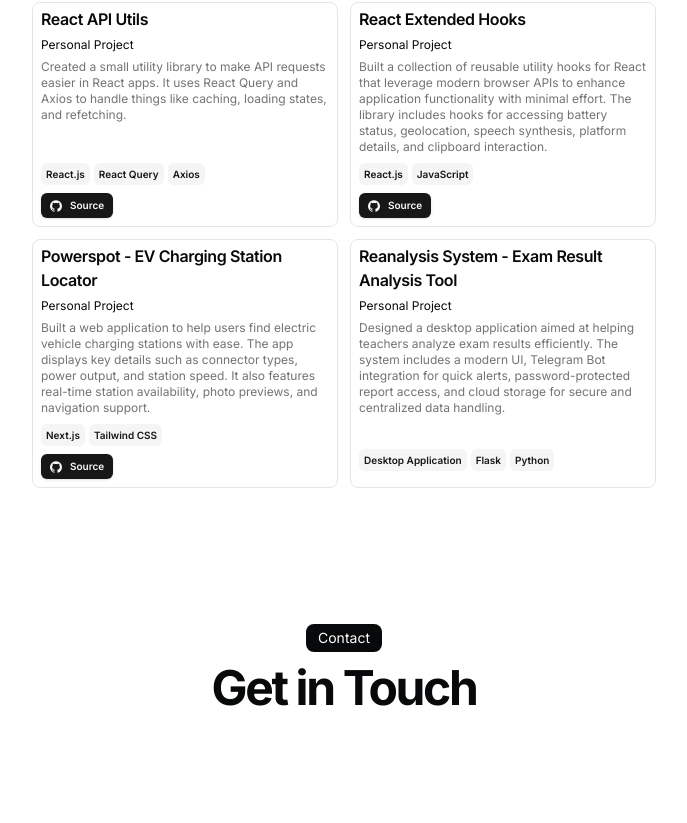
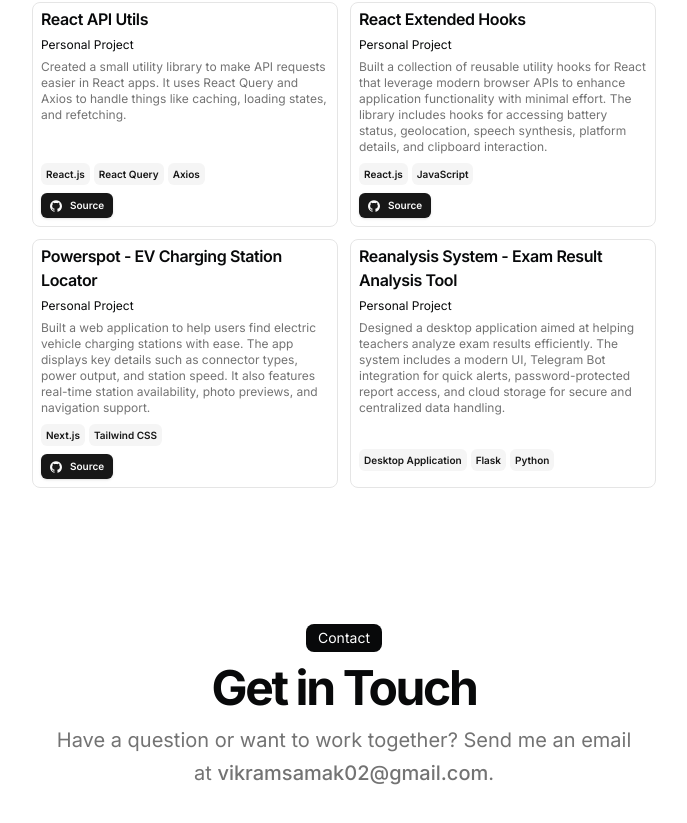
Before and after one commit to vikramsamak/portfolio, a Next.js app: page / in a window 1280 px wide. Shown: the part 1734-2557 px from the top of the page, without its empty margins (296-983 px from the left). Built offline with nearby package versions, Linux system fonts and the light colour scheme.

Commit message:
fix : fixed keys and added CTA section.

```diff
--- a/src/app/page.tsx
+++ b/src/app/page.tsx
@@ -53,12 +53,9 @@ export default function Page() {
             <h2 className="text-xl font-bold">Work Experience</h2>
           </BlurFade>
           {DATA.work.map((work, id) => (
-            <BlurFade
-              key={work.company}
-              delay={BLUR_FADE_DELAY * 6 + id * 0.05}
-            >
+            <BlurFade key={id} delay={BLUR_FADE_DELAY * 6 + id * 0.05}>
               <ResumeCard
-                key={work.company}
+                key={id}
                 logoUrl={work.logoUrl}
                 altText={work.company}
                 title={work.company}
@@ -78,12 +75,9 @@ export default function Page() {
             <h2 className="text-xl font-bold">Education</h2>
           </BlurFade>
           {DATA.education.map((education, id) => (
-            <BlurFade
-              key={education.school}
-              delay={BLUR_FADE_DELAY * 8 + id * 0.05}
-            >
+            <BlurFade key={id} delay={BLUR_FADE_DELAY * 8 + id * 0.05}>
               <ResumeCard
-                key={education.school}
+                key={id}
                 href={education.href}
                 logoUrl={education.logoUrl}
                 altText={education.school}
@@ -160,6 +154,16 @@ export default function Page() {
               <h2 className="text-3xl font-bold tracking-tighter sm:text-5xl">
                 Get in Touch
               </h2>
+              <p className="mx-auto max-w-[600px] text-muted-foreground md:text-xl/relaxed lg:text-base/relaxed xl:text-xl/relaxed">
+                Have a question or want to work together? Send me an email at{" "}
+                <a
+                  href={`mailto:${DATA.contact.email}`}
+                  className="no-underline font-medium"
+                >
+                  {DATA.contact.email}
+                </a>
+                .
+              </p>
             </div>
           </BlurFade>
         </div>
```
